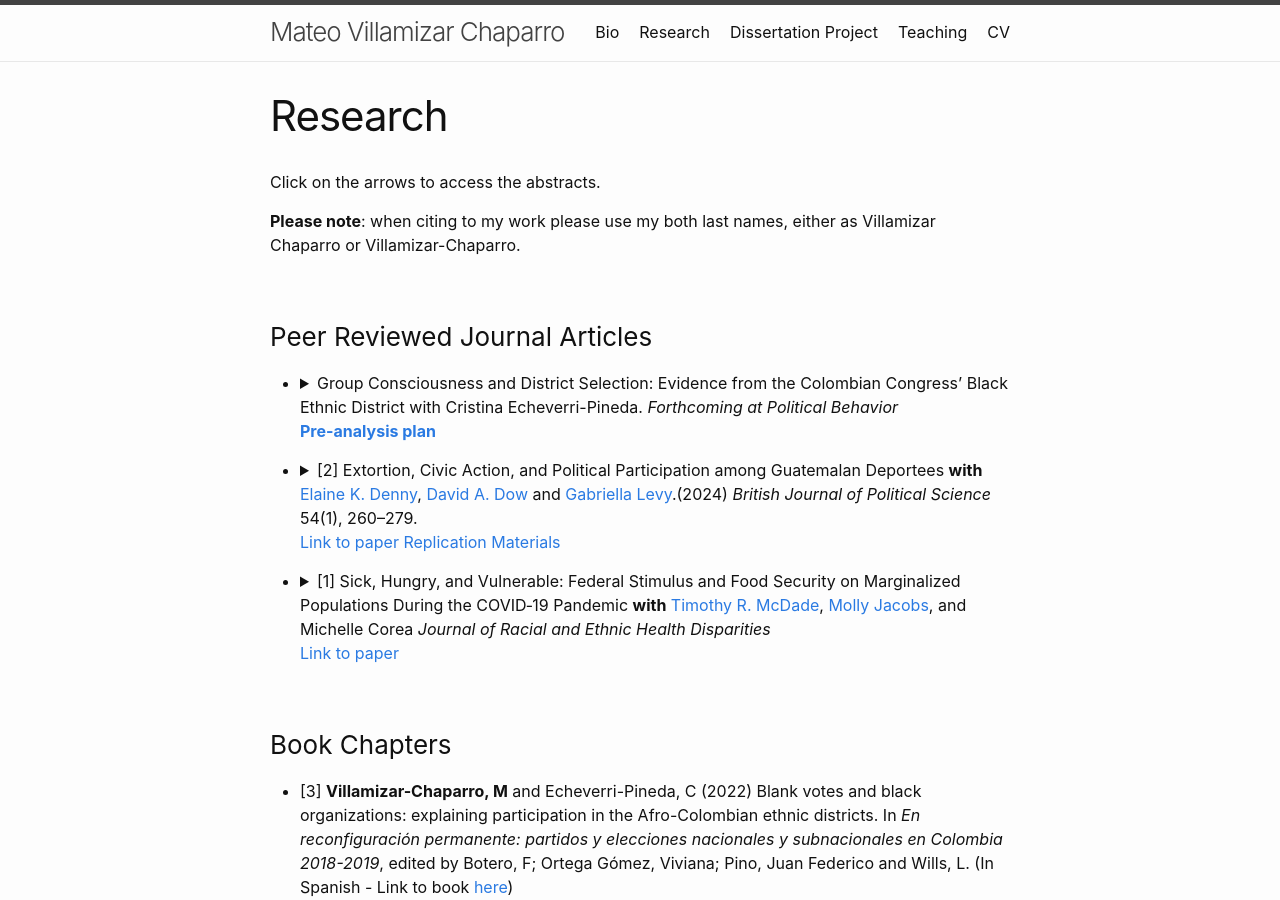
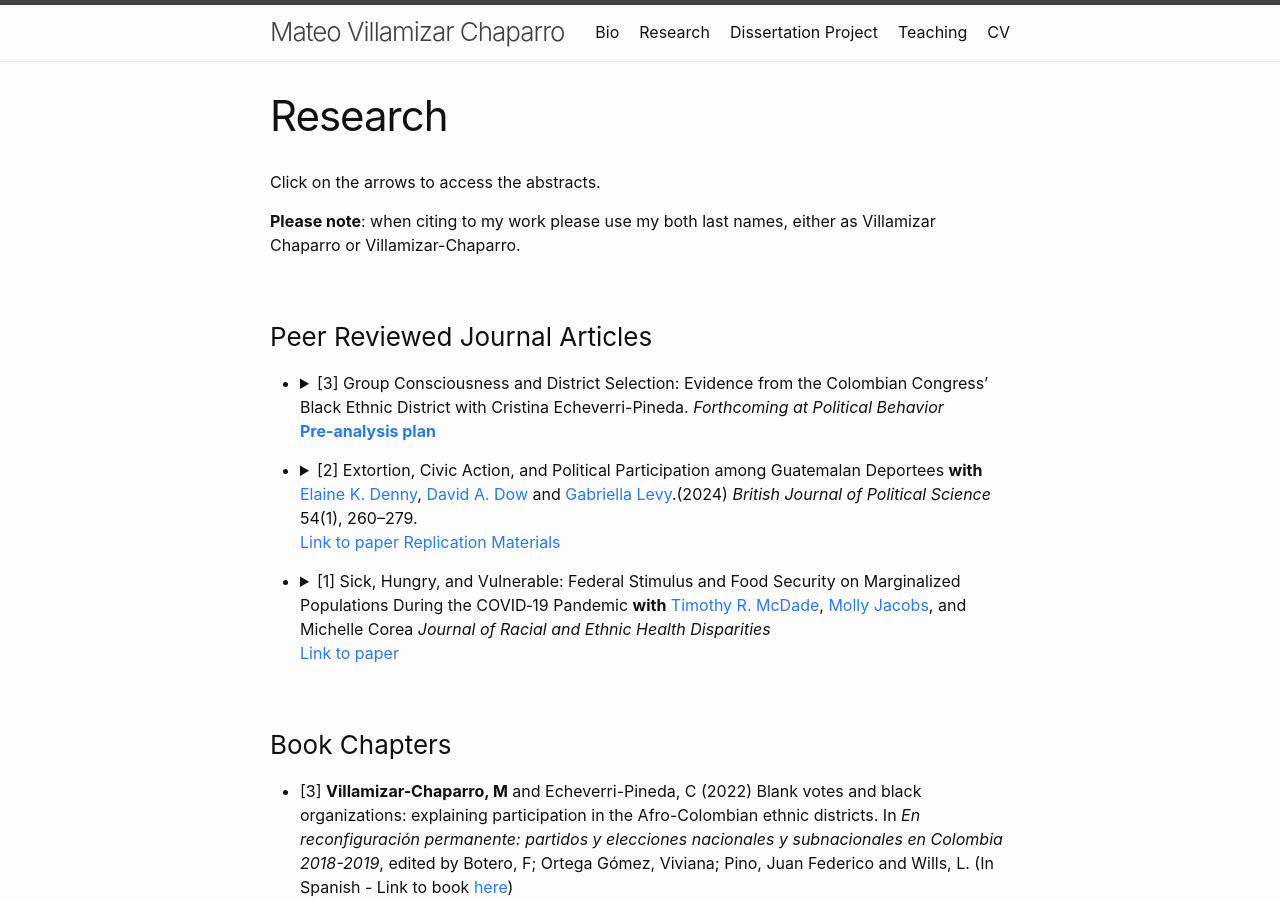
Before and after one commit to MateoVillamizarChaparro/MateoVillamizarChaparro.github.io, a Jekyll site: the page built from publications.md, in a window 1280 px wide and 900 px high. Built offline with Jekyll 4.4.1, drawn with Linux system fonts in a browser that asks for light colours; our own code applies the rules of GitHub Pages for plain Markdown files.

Commit message:
Update publications.md

```diff
--- a/publications.md
+++ b/publications.md
@@ -8,7 +8,7 @@ Click on the arrows to access the abstracts.
 
 ### Peer Reviewed Journal Articles
   - {::options parse_block_html="true" /}
-    <details><summary markdown="span"> Group Consciousness and District Selection: Evidence from the Colombian Congress' Black Ethnic District with Cristina Echeverri-Pineda. *Forthcoming at Political Behavior* </summary>
+    <details><summary markdown="span"> [3] Group Consciousness and District Selection: Evidence from the Colombian Congress' Black Ethnic District with Cristina Echeverri-Pineda. *Forthcoming at Political Behavior* </summary>
     <p> <sub>
     **Abstract:** How does group consciousness affect the preferences for district selection? In this paper, we investigate if individuals that have a stronger group consciousness measured as historical discrimination, existences of linked fate, and inequalities in the treatment of different racial groups affect district choice. Using a multi-method design, using semi-structured interviews and a conjoint experiment in a sample of Afro-Colombians, we find evidence that group consciousness affects the preferences for ethnic districts over territorial ones. Our results also show that membership to ethnic organization or individuals episodes of discrimination do not change preferences for ethnic districts. These findings indicate that individuals with high levels of group consciousness tend to worry more about mechanisms ad institutions that can enhance the group's political representation.
     </sub> </p>
```
